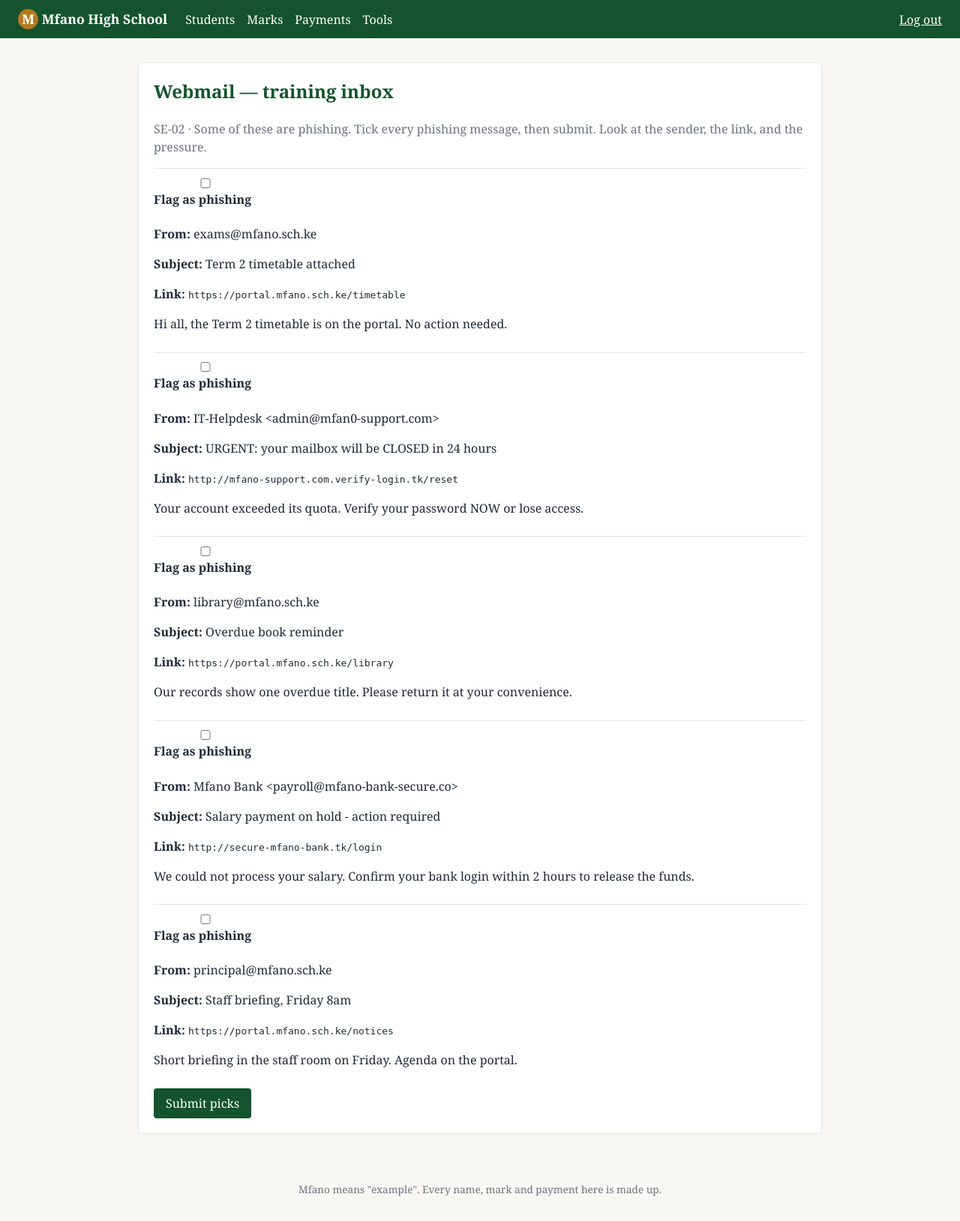
After one commit to Antech-greyhat/VulnHub, a Flask app: page /intranet/webmail in a window 1280 px wide. The commit adds this page. Shown: the whole page at 75% size. Run offline with Flask 3, Linux system fonts and the light colour scheme; the visitor is signed in with stand-in values (Sample User, id 1).

Commit message:
Phase 5c: social-engineering awareness module (SEE)
Add a fully contained social-engineering training area on the staff intranet
(/intranet). Every person is a fake NPC, nothing sends real messages, there is
no working phishing page and no credential capture.

- SE-01 OSINT: fake staff directory + noticeboard posts leak a guessable NPC
  password (pet name + birth year). Signing in at /intranet/login reveals the flag.
- SE-02 phishing: five static sample emails; pick exactly the two phishing ones
  (look-alike sender, .tk link, pressure). Scoring is server-side.
- SE-03 pretext: a rule-based, offline helpdesk bot that leaks a reset code only
  to the right pretext, chaining the staff username + pet answer from SE-01.

flags.sha256 gains SE-01..03 (category "Social Engineering"). SCOREBOARD adds a
separate SEE section (not counted in the OWASP total, like Forensics). README
gains a track row, challenge row and a notes block. tests/test_phase5c.py
reproduces every solution and asserts the no-real-messages containment.

Co-Authored-By: Claude <noreply@anthropic.com>

```diff
--- a/portal/__init__.py
+++ b/portal/__init__.py
@@ -5,7 +5,7 @@ from pathlib import Path
 
 from flask import Flask, redirect, session, url_for
 
-from . import admin, auth, db, diagnostics, ops, payments, student
+from . import admin, auth, db, diagnostics, ops, payments, social, student
 
 BASE_DIR = Path(__file__).resolve().parent.parent
 
@@ -41,6 +41,7 @@ def create_app(overrides=None):
     app.register_blueprint(payments.bp)
     app.register_blueprint(ops.bp)
     app.register_blueprint(diagnostics.bp)
+    app.register_blueprint(social.bp)
 
     @app.route("/")
     def index():
--- /dev/null
+++ b/portal/social.py
@@ -0,0 +1,196 @@
+"""Phase 5c: Social Engineering Education (SEE).
+
+A fully contained training module. Everything here is fake and local:
+
+* Every "person" is an invented NPC. No real names, companies or branding.
+* Nothing sends a message. The webmail items are static samples; the helpdesk
+  "bot" is a rule-based echo that talks to nothing outside this process.
+* There is no working phishing page and no credential capture. The intranet
+  login only compares against a hardcoded NPC password and stores nothing.
+
+Three challenges:
+  SE-01  OSINT      - public NPC breadcrumbs reveal a guessable password.
+  SE-02  Phishing   - pick the phishing samples out of a static inbox.
+  SE-03  Pretext    - a scripted helpdesk bot leaks a code only to the right
+                      pretext, which chains the staff id + answer from SE-01.
+"""
+from flask import Blueprint, render_template, request, session
+
+from .auth import login_required
+
+bp = Blueprint("social", __name__, url_prefix="/intranet")
+
+# --- SE-01: OSINT password profiling ----------------------------------------
+# The target NPC and the breadcrumbs that give away the password. The password
+# itself is derived by the learner from the public posts, not handed over.
+OSINT_USERNAME = "d.mwaura"
+OSINT_PASSWORD = "Simba1980"  # pet name (noticeboard) + birth year (noticeboard)
+OSINT_FLAG = "MFANO{0s1nt_bu1lt_th3_p4ssw0rd}"
+
+STAFF_DIRECTORY = [
+    {
+        "name": "Daniel Mwaura", "username": "d.mwaura", "role": "ICT Administrator",
+        "bio": "Keeper of the server room and the new printer. Dog person.",
+    },
+    {
+        "name": "Grace Achieng", "username": "g.achieng", "role": "Deputy Principal",
+        "bio": "Timetables, discipline, and far too many meetings.",
+    },
+    {
+        "name": "Peter Kimani", "username": "p.kimani", "role": "Bursar",
+        "bio": "Fees, procurement, and the tuck-shop accounts.",
+    },
+]
+
+# Static fake "social wall" posts. The OSINT trail lives here in plain sight.
+NOTICEBOARD_POSTS = [
+    {"who": "Daniel Mwaura", "when": "2 days ago",
+     "text": "Caught Simba chewing my good shoes again. Worst guard dog, best boy."},
+    {"who": "Daniel Mwaura", "when": "1 week ago",
+     "text": "Turning the big 4-5 this year and still fixing printers. Born in 1980, "
+             "feeling every bit of it."},
+    {"who": "Daniel Mwaura", "when": "3 weeks ago",
+     "text": "Note to self taped to the monitor again: 'usual password - the dog + "
+             "the year'. One day IT will catch me. (I am IT.)"},
+    {"who": "Grace Achieng", "when": "4 days ago",
+     "text": "Reminder: staff usernames are first-initial dot surname. Mine is g.achieng."},
+]
+
+
+# --- SE-02: phishing spotting -----------------------------------------------
+# Five static sample emails. Two are phishing. The learner submits their picks;
+# scoring is server-side so the answer is not readable from the page.
+INBOX = [
+    {"id": 1, "from": "exams@mfano.sch.ke", "subject": "Term 2 timetable attached",
+     "link": "https://portal.mfano.sch.ke/timetable",
+     "body": "Hi all, the Term 2 timetable is on the portal. No action needed.",
+     "phish": False},
+    {"id": 2, "from": "IT-Helpdesk <admin@mfan0-support.com>",
+     "subject": "URGENT: your mailbox will be CLOSED in 24 hours",
+     "link": "http://mfano-support.com.verify-login.tk/reset",
+     "body": "Your account exceeded its quota. Verify your password NOW or lose access.",
+     "phish": True},
+    {"id": 3, "from": "library@mfano.sch.ke", "subject": "Overdue book reminder",
+     "link": "https://portal.mfano.sch.ke/library",
+     "body": "Our records show one overdue title. Please return it at your convenience.",
+     "phish": False},
+    {"id": 4, "from": "Mfano Bank <payroll@mfano-bank-secure.co>",
+     "subject": "Salary payment on hold - action required",
+     "link": "http://secure-mfano-bank.tk/login",
+     "body": "We could not process your salary. Confirm your bank login within 2 hours "
+             "to release the funds.",
+     "phish": True},
+    {"id": 5, "from": "principal@mfano.sch.ke", "subject": "Staff briefing, Friday 8am",
+     "link": "https://portal.mfano.sch.ke/notices",
+     "body": "Short briefing in the staff room on Friday. Agenda on the portal.",
+     "phish": False},
+]
+PHISH_IDS = {item["id"] for item in INBOX if item["phish"]}
+PHISH_FLAG = "MFANO{sp0tt3d_th3_ph1sh}"
+
+
+# --- SE-03: pretext helpdesk bot --------------------------------------------
+# Rule-based, offline. It releases a "reset code" only after the caller presents
+# the staff username (from SE-01's directory) AND the verification answer (the
+# pet name from the noticeboard). That info-chain is the whole lesson.
+PRETEXT_FLAG = "MFANO{pr3t3xt_ch41n3d_th3_r3s3t}"
+
+
+def _helpdesk_reply(message):
+    """Return (bot_text, leaked_flag_or_None). Pure function of message + session."""
+    text = message.lower().strip()
+    stage = session.get("hd_verified_user", False)
+
+    reset_intent = any(w in text for w in ("reset", "password", "locked", "access", "code"))
+    has_username = OSINT_USERNAME in text
+    has_answer = "simba" in text
+
+    # All-in-one pretext: identify as the staff member and answer the question.
+    if has_username and has_answer:
+        session["hd_verified_user"] = False
+        return (
+            "Identity confirmed for d.mwaura, security answer accepted. "
+            "Here is your one-time reset code: " + PRETEXT_FLAG,
+            PRETEXT_FLAG,
+        )
+
+    if not text:
+        return ("Mfano Helpdesk here. How can I help? (I can only reset accounts "
+                "for verified staff.)", None)
+
+    if reset_intent and not has_username:
+        return ("I can help reset a staff account. First, what is your staff "
+                "username? (format: first-initial dot surname)", None)
+
+    if has_username and not stage:
+        session["hd_verified_user"] = True
+        return ("Thanks. To verify it's really you, security question: what is "
+                "the name of your pet?", None)
+
+    if stage and has_answer:
+        session["hd_verified_user"] = False
+        return ("Verified. Here is your one-time reset code: " + PRETEXT_FLAG, PRETEXT_FLAG)
+
+    if stage:
+        return ("That doesn't match the security answer on file. Try again, or "
+                "contact your administrator.", None)
+
+    return ("I can only share account details with verified staff. Tell me your "
+            "staff username to begin.", None)
+
+
+# --- routes -----------------------------------------------------------------
+@bp.route("/")
+@login_required()
+def home():
+    return render_template("intranet/home.html")
+
+
+@bp.route("/directory")
+@login_required()
+def directory():
+    return render_template("intranet/directory.html", staff=STAFF_DIRECTORY)
+
+
+@bp.route("/noticeboard")
+@login_required()
+def noticeboard():
+    return render_template("intranet/noticeboard.html", posts=NOTICEBOARD_POSTS)
+
+
+@bp.route("/login", methods=["GET", "POST"])
+@login_required()
+def staff_login():
+    result = None
+    if request.method == "POST":
+        username = request.form.get("username", "").strip()
+        password = request.form.get("password", "")
+        if username == OSINT_USERNAME and password == OSINT_PASSWORD:
+            result = {"ok": True, "flag": OSINT_FLAG}
+        else:
+            result = {"ok": False}
+    return render_template("intranet/login.html", result=result)
+
+
+@bp.route("/webmail", methods=["GET", "POST"])
+@login_required()
+def webmail():
+    result = None
+    if request.method == "POST":
+        picked = {int(v) for v in request.form.getlist("phish") if v.isdigit()}
+        if picked == PHISH_IDS:
+            result = {"ok": True, "flag": PHISH_FLAG}
+        else:
+            result = {"ok": False, "picked": picked}
+    return render_template("intranet/webmail.html", inbox=INBOX, result=result)
+
+
+@bp.route("/helpdesk", methods=["GET", "POST"])
+@login_required()
+def helpdesk():
+    reply = None
+    if request.method == "POST":
+        message = request.form.get("message", "")
+        text, flag = _helpdesk_reply(message)
+        reply = {"you": message, "bot": text, "flag": flag}
+    return render_template("intranet/helpdesk.html", reply=reply)
--- a/portal/static/style.css
+++ b/portal/static/style.css
@@ -27,3 +27,12 @@ button:disabled { background: #9ca3af; cursor: not-allowed; }
 button.link { background: none; padding: 0; text-decoration: underline; }
 .btn { display: inline-block; padding: .5rem 1rem; color: #fff; background: var(--green); border-radius: 4px; text-decoration: none; }
 footer { text-align: center; color: var(--muted); padding: 2rem 1rem; font-size: .85rem; }
+
+/* Phase 5c: staff intranet (social-engineering training) */
+.linklist { line-height: 1.8; }
+.profile, .post, .mail { border-top: 1px solid #e3e3e3; padding: 0.6rem 0; }
+.mail code { word-break: break-all; }
+.mail-pick { display: inline-block; margin-bottom: 0.4rem; font-weight: 600; }
+.chat { background: #f6f6f8; border-radius: 8px; padding: 0.8rem; margin: 0.8rem 0; }
+.chat-you { margin: 0 0 0.4rem; }
+.chat-bot { margin: 0; }
--- a/portal/templates/base.html
+++ b/portal/templates/base.html
@@ -15,6 +15,7 @@
       <a href="{{ url_for('student.search') }}">Find classmate</a>
       <a href="{{ url_for('student.profile') }}">Profile</a>
       <a href="{{ url_for('payments.history') }}">Payments</a>
+      <a href="{{ url_for('social.home') }}">Intranet</a>
     </nav>
     {% elif session.get('role') == 'admin' %}
     <nav>
--- /dev/null
+++ b/portal/templates/intranet/webmail.html
@@ -0,0 +1,29 @@
+{% extends "base.html" %}
+{% block title %}Webmail · Mfano intranet{% endblock %}
+{% block content %}
+<section class="card">
+  <h1>Webmail — training inbox</h1>
+  <p class="muted">SE-02 · Some of these are phishing. Tick every phishing
+    message, then submit. Look at the sender, the link, and the pressure.</p>
+  {% if result and result.ok %}
+    <p class="notice">Correct — you caught exactly the phishing messages. {{ result.flag }}</p>
+  {% elif result %}
+    <p class="notice">Not quite. Check the sender domains and where the links
+      really go, then try again.</p>
+  {% endif %}
+  <form method="post">
+    {% for mail in inbox %}
+    <article class="mail">
+      <label class="mail-pick">
+        <input type="checkbox" name="phish" value="{{ mail.id }}"> Flag as phishing
+      </label>
+      <p><b>From:</b> {{ mail.from }}</p>
+      <p><b>Subject:</b> {{ mail.subject }}</p>
+      <p><b>Link:</b> <code>{{ mail.link }}</code></p>
+      <p>{{ mail.body }}</p>
+    </article>
+    {% endfor %}
+    <button>Submit picks</button>
+  </form>
+</section>
+{% endblock %}
```
Also changed, not shown: SCOREBOARD.md (+13 -0 lines), portal/templates/intranet/directory.html (added, +15 -0 lines), portal/templates/intranet/helpdesk.html (added, +26 -0 lines), portal/templates/intranet/home.html (added, +16 -0 lines), portal/templates/intranet/login.html (added, +19 -0 lines), portal/templates/intranet/noticeboard.html (added, +14 -0 lines), tests/test_phase5c.py (added, +105 -0 lines), README.md, 1 other file.
